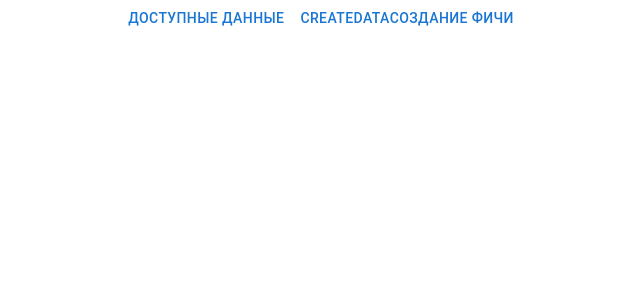
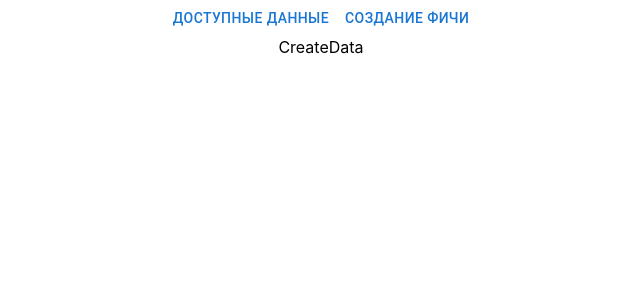
Before and after one commit to ElizabethNN/VTB-more-tech3.0, a React (Create React App) app in the folder frontend/: page /CreateData in a window 1280 px wide. Shown: the top 300 px of the page, without its empty margins (319-959 px from the left). Built offline with nearby package versions, Linux system fonts and the light colour scheme.

Commit message:
подключили переключение между страниц

```diff
--- a/frontend/src/AuthorizationPageComponents/AuthorizationPage.js
+++ b/frontend/src/AuthorizationPageComponents/AuthorizationPage.js
@@ -1,5 +1,5 @@
 import './AuthorizationPage.css';
-import { Button, Autocomplete, TextField, Grid, Box } from '@mui/material';
+import { Button, TextField, Grid, Box } from '@mui/material';
 
 function AuthorizationPage() {
   return (
--- a/frontend/src/ComponentsMainPage/MainPage.js
+++ b/frontend/src/ComponentsMainPage/MainPage.js
@@ -7,8 +7,12 @@ function MainPage() {
     return (
         <BrowserRouter>
             <div>
-                <Button><Route path="/AvailableData" component={AvailableData}/> Доступные данные</Button>
-                <Button><Route path="/CreateData" component={CreateData}/> Создание фичи</Button>
+                <Button href="/AvailableData">Доступные данные</Button>
+                <Button href="/CreateData">Создание фичи</Button>
+            </div>
+            <div>
+                <Route path="/AvailableData" component={AvailableData}/>
+                <Route path="/CreateData" component={CreateData}/>
             </div>
         </BrowserRouter>
     );
```
